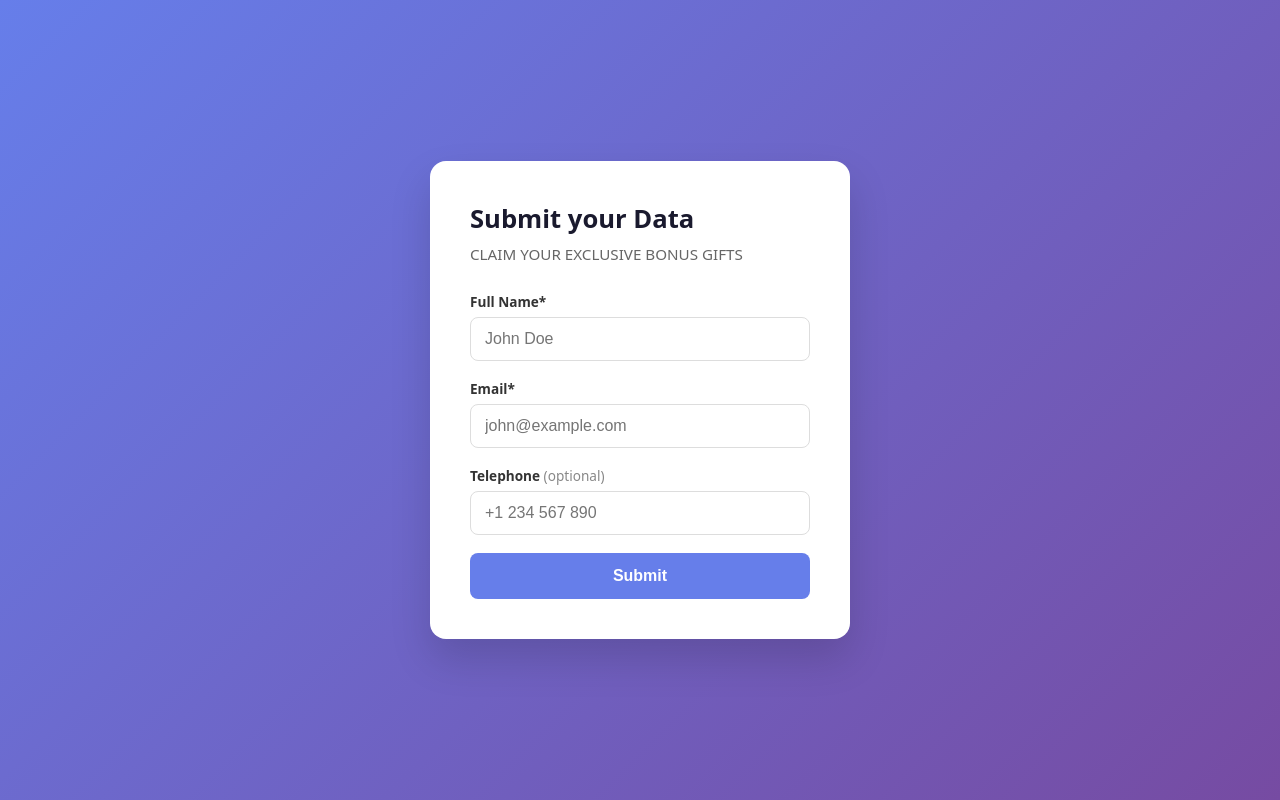
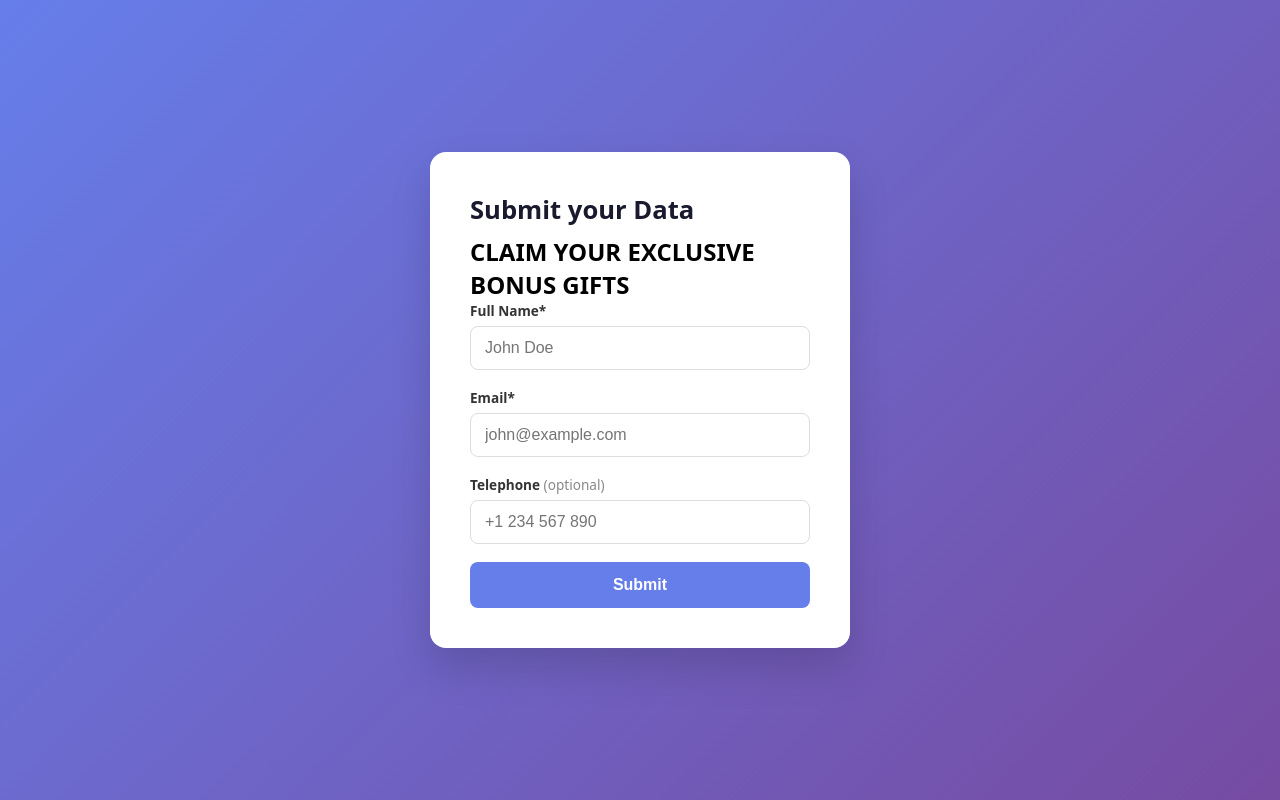
Before and after one commit to georgemagdy2014-beep/Candidates, a plain HTML site: page index.html in a window 1280 px wide. Drawn offline with Linux system fonts and the light colour scheme.

Commit message:
Update index.html

```diff
--- a/index.html
+++ b/index.html
@@ -63,7 +63,7 @@
 <body>
     <div class="card">
         <h1>Submit your Data</h1>
-        <p class="subtitle"> CLAIM YOUR EXCLUSIVE BONUS GIFTS</p>
+        <h2 class="subtitle"> CLAIM YOUR EXCLUSIVE BONUS GIFTS</h2>
 
         <form id="leadForm">
             <label for="name">Full Name*</label>
```
